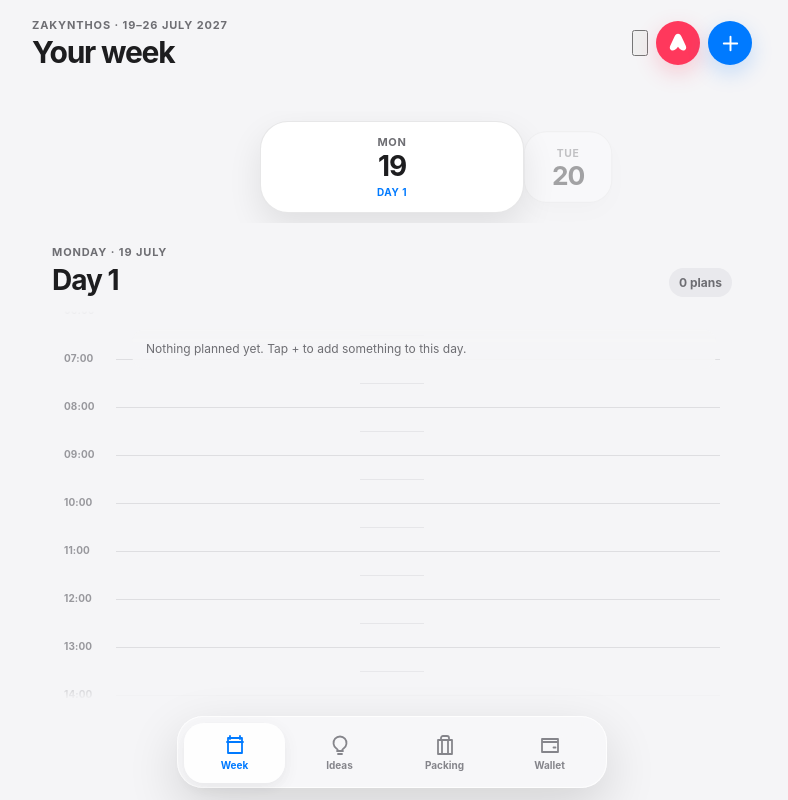
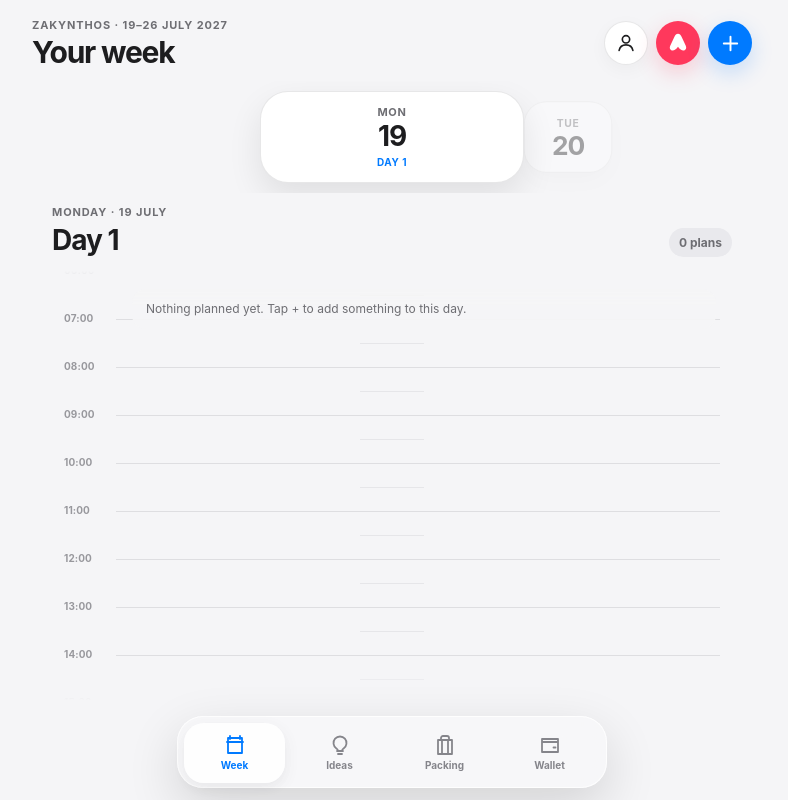
Before and after one commit to Gonebreazy2206/Zante-2027, a website: page index.html in a window 1280 px wide. Shown: the whole page, without its empty margins (248-1036 px from the left). Drawn offline with Linux system fonts and the light colour scheme.

Commit message:
Pull day selector up and style account button

```diff
--- a/css/styles.css
+++ b/css/styles.css
@@ -12,9 +12,11 @@ button{cursor:pointer}
 .top-actions{display:flex;align-items:center;gap:8px;flex:0 0 auto}
 .icon-button{width:44px;height:44px;border:0;border-radius:50%;background:var(--blue);color:#fff;display:grid;place-items:center;box-shadow:0 8px 22px rgba(0,122,255,.2)}
 .icon-button svg{width:23px;height:23px;fill:none;stroke:currentColor;stroke-width:2;stroke-linecap:round}
+.account-button{width:44px;height:44px;border:1px solid var(--line);border-radius:50%;background:#fff;color:var(--text);display:grid;place-items:center;padding:0;box-shadow:0 5px 18px rgba(0,0,0,.04);flex:0 0 auto}
+.account-button svg{width:22px;height:22px;fill:none;stroke:currentColor;stroke-width:1.8;stroke-linecap:round;stroke-linejoin:round}
 .stay-button{width:44px;height:44px;border:0;border-radius:50%;background:#ff385c;color:#fff;display:grid;place-items:center;padding:0;box-shadow:0 8px 22px rgba(255,56,92,.22);flex:0 0 auto}
 .stay-button svg{width:24px;height:24px;fill:currentColor;display:block}
-main{flex:1;min-height:0;width:min(720px,100%);margin:0 auto;padding:10px 18px calc(100px + var(--safe-bottom));overflow:hidden}
+main{flex:1;min-height:0;width:min(720px,100%);margin:0 auto;padding:0 18px calc(100px + var(--safe-bottom));overflow:hidden}
 .view{display:none;height:100%}
 .view.active{display:block;animation:fade .2s ease}
 #weekView.active{display:flex;flex-direction:column;min-height:0;overflow:hidden}
@@ -28,7 +30,7 @@ main{flex:1;min-height:0;width:min(720px,100%);margin:0 auto;padding:10px 18px c
 .trip-date{width:64px;height:72px;border-radius:20px;background:rgba(255,255,255,.2);backdrop-filter:blur(18px);display:grid;place-content:center;text-align:center;z-index:1}
 .trip-date span{font-size:28px;font-weight:750;line-height:1}
 .trip-date small{font-size:10px;font-weight:750;letter-spacing:.12em;margin-top:4px}
-.day-strip{position:relative;height:112px;margin:20px -18px 22px;overflow:hidden;display:grid;place-items:center}
+.day-strip{position:relative;height:112px;margin:0 -18px 12px;overflow:hidden;display:grid;place-items:center}
 .day-carousel{position:relative;width:100%;height:100%;display:flex;align-items:center;justify-content:center}
 .day-card{position:absolute;border:1px solid var(--line);background:#fff;color:var(--text);display:flex;flex-direction:column;align-items:center;justify-content:center;transition:transform .28s cubic-bezier(.2,.85,.2,1),opacity .28s ease,filter .28s ease;box-shadow:0 10px 28px rgba(0,0,0,.05)}
 .day-card small{font-size:11px;font-weight:700;color:var(--secondary);text-transform:uppercase;letter-spacing:.06em}
```
